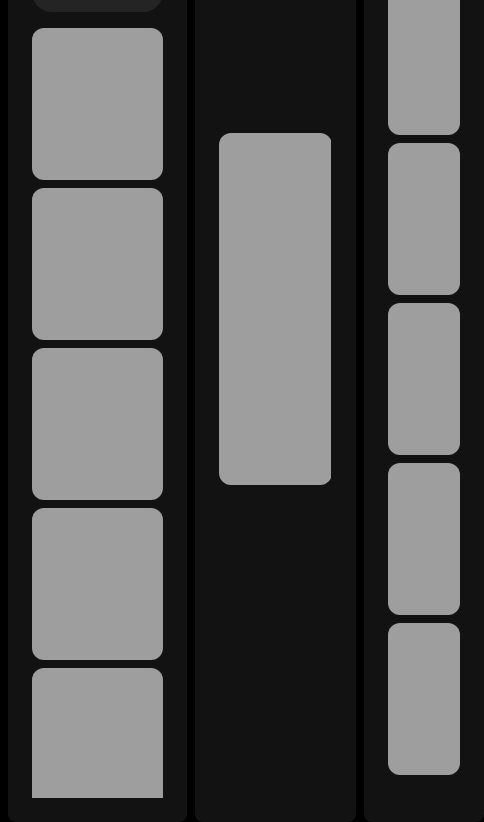
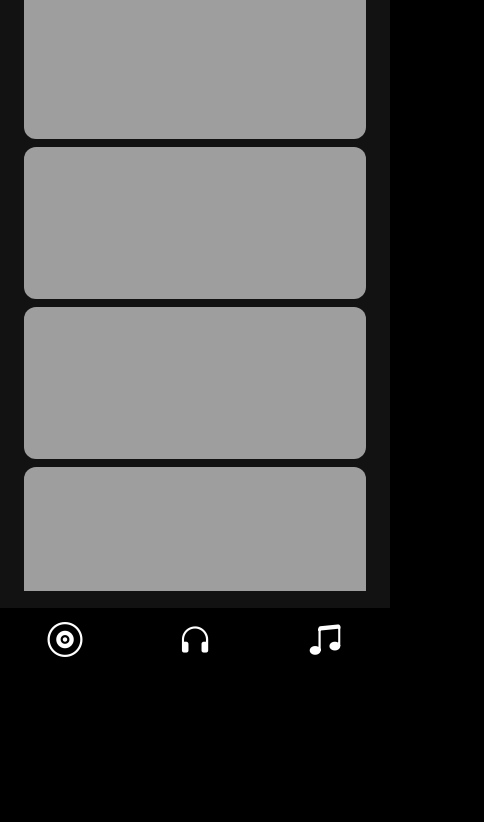
Before and after one commit to SamuelESuarezE/proyectoJavascript, a plain HTML site: page index.html in a window 390 px wide. Shown: the part 171-993 px from the top of the page, 484 px wide, since content can reach past the window. After the commit the page ends 844 px from the top, so only its background shows below. Drawn offline with nearby package versions, Linux system fonts and the light colour scheme.

Commit message:
feat: :iphone: Responsive design for mobile

```diff
--- a/css/style.css
+++ b/css/style.css
@@ -10,9 +10,9 @@
 
 body {
     background-color: var(--color-black);
-    width: 100svw;
+    width: 100%;
     height: 100svh;
-    overflow: hidden;
+    overflow-x: hidden;
 }
 
 ::-webkit-scrollbar {
@@ -75,6 +75,7 @@ current-track-frame {
     grid-gap: 10px;
     overflow: hidden;
     overflow-y: scroll;
+    margin-bottom: 0px
 }
 
 .tracksContainer {
@@ -86,3 +87,62 @@ current-track-frame {
     overflow: hidden;
     overflow-y: scroll;
 }
+
+.mobileMenu {
+    display: none;
+    height: 65px;
+    width: 100svw;
+    background-color: var(--color-black);
+    position: absolute;
+    bottom: 0;
+}
+
+.mobileMenu button {
+    font-size:35px;
+    background-color: transparent;
+    border: none;
+
+}
+
+@media (width <= 900px) {
+    main {
+        grid-gap: 0px;
+        padding: 0px;
+        width: 100vw;
+        overflow-x: scroll;
+        scroll-snap-type: x mandatory;
+    }
+
+    main::-webkit-scrollbar {
+        background: transparent;
+    }
+
+    main::-webkit-scrollbar-thumb {
+        background: transparent;
+    }
+
+    .mobileMenu {
+
+        display: flex;
+        justify-content: space-around;
+
+    }
+    .container {
+        width: 100vw;
+        border-radius: 0px;
+        scroll-snap-align: center;
+        height: calc(100svh - 65px);
+        overflow-y: hidden;
+    }
+    html {
+        overflow: hidden;
+    }
+
+    .albumContainer {
+        height: calc(100svh - 240px);
+    }
+
+    .tracksContainer {
+        height: 78svh;
+    }
+}
--- a/index.html
+++ b/index.html
@@ -18,8 +18,8 @@
                 <music-card uri="spotify:album:2kcJ3TxBhSwmki0QWFXUz8"></music-card>
                 <music-card uri="spotify:album:2kcJ3TxBhSwmki0QWFXUz8"></music-card>
                 <music-card uri="spotify:album:2kcJ3TxBhSwmki0QWFXUz8"></music-card>
-                <music-card uri="spotify:album:2kcJ3TxBhSwmki0QWFXUz8"></music-card>                <music-card uri="spotify:album:2kcJ3TxBhSwmki0QWFXUz8"></music-card>
-                <music-card uri="spotify:album:2kcJ3TxBhSwmki0QWFXUz8"></music-card>                <music-card uri="spotify:album:2kcJ3TxBhSwmki0QWFXUz8"></music-card>
+                <music-card uri="spotify:album:2kcJ3TxBhSwmki0QWFXUz8"></music-card>
+                <music-card uri="spotify:album:2kcJ3TxBhSwmki0QWFXUz8"></music-card>
                 <music-card uri="spotify:album:2kcJ3TxBhSwmki0QWFXUz8"></music-card>
 
             </article>
@@ -48,5 +48,20 @@
 
         </section>
     </main>
+    <footer class="mobileMenu">
+        <button class="menuIcon">
+            <i class="bi bi-vinyl"></i>
+
+         </button>
+        <button class="menuIcon">
+           <i class="bi bi-headphones"></i>
+
+        </button>
+        <button class="menuIcon">
+            <i class="bi bi-music-note-beamed"></i>
+
+         </button>
+
+    </footer>
 </body>
 </html>
```
